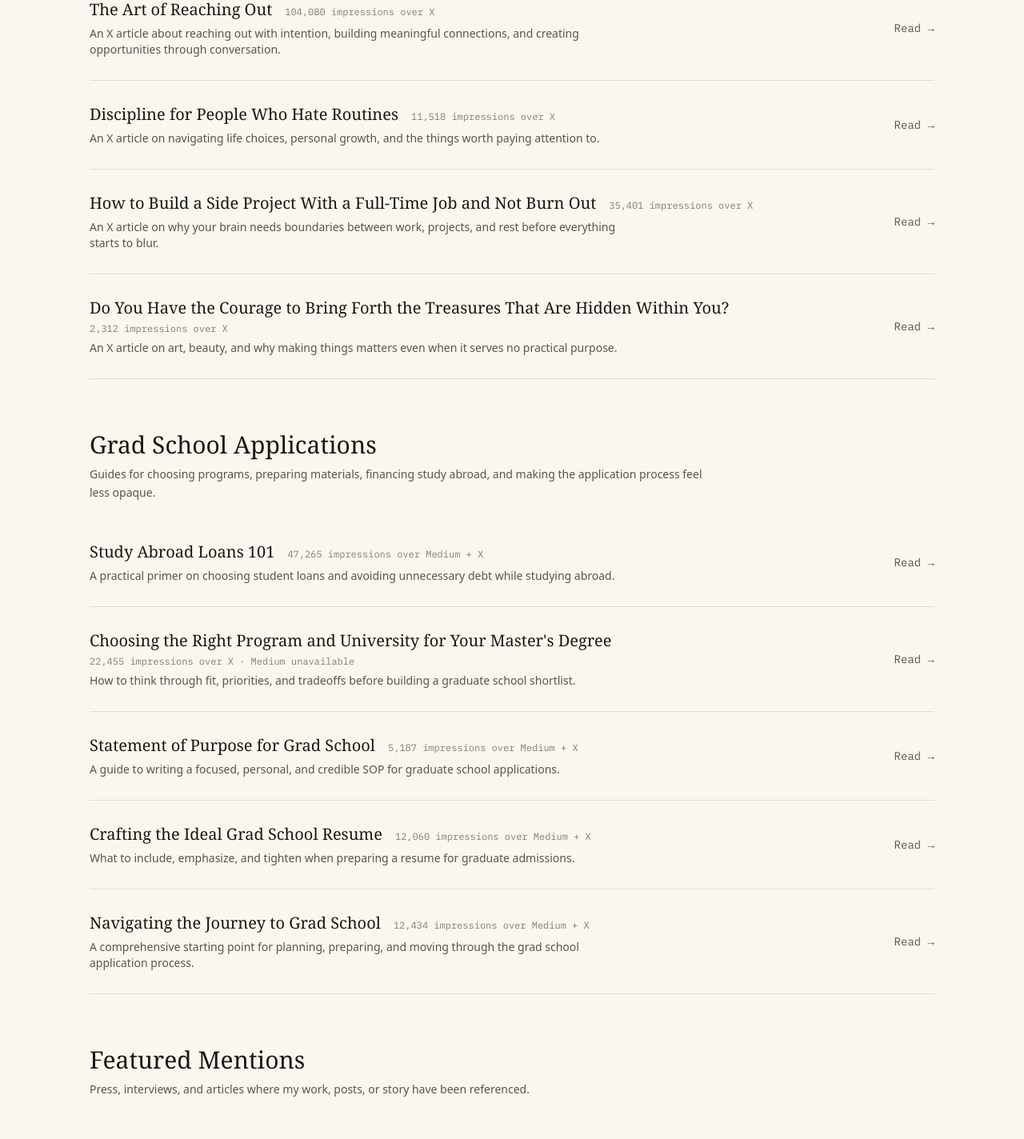
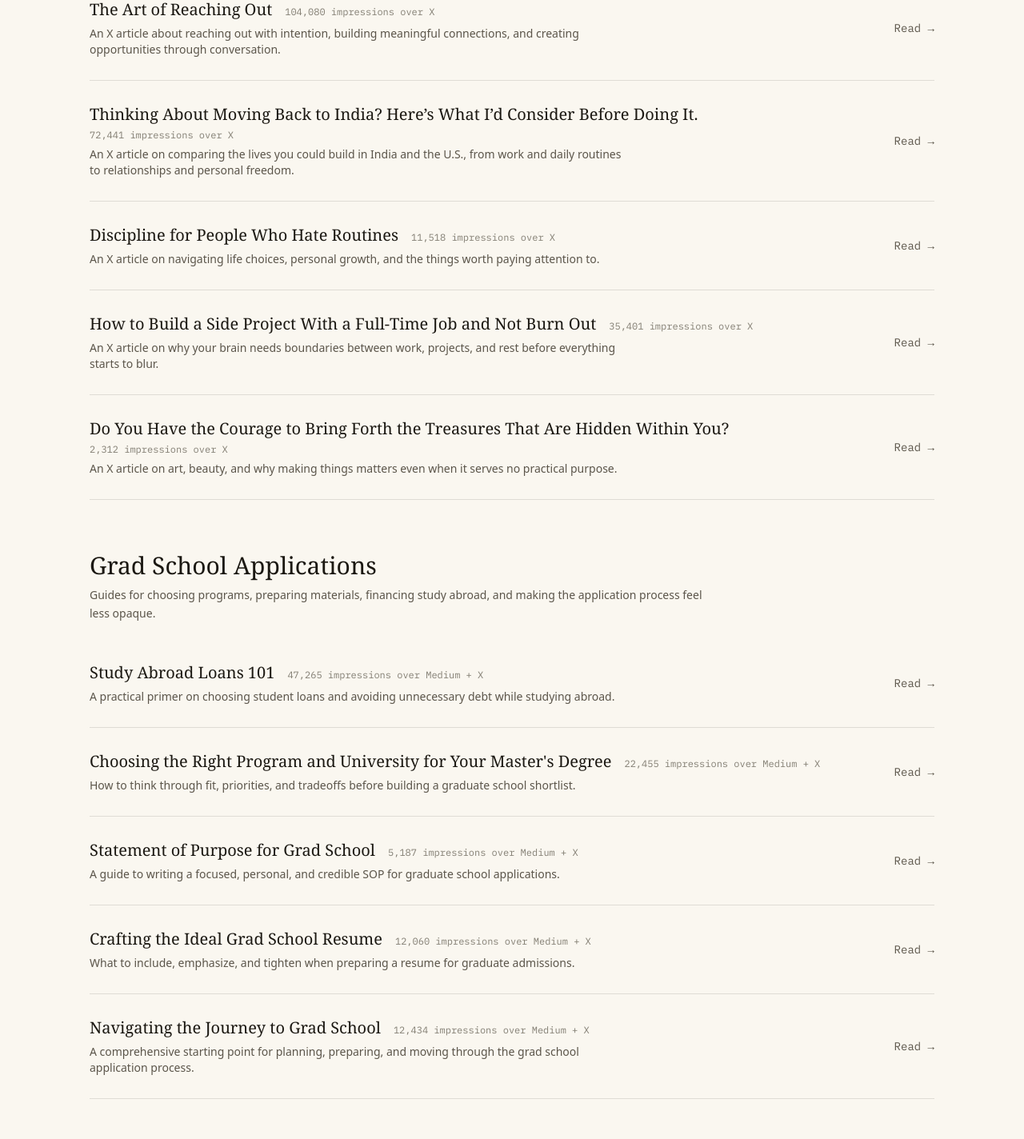
Before and after one commit to SudeepaNoble/SudeepaNoble.github.io, a Next.js app: page /writing in a window 1280 px wide. Shown: the part 500-1924 px from the top of the page at 80% size. Built offline with nearby package versions, Linux system fonts and the light colour scheme.

Commit message:
Update Codex usage and article titles, links, and impressions

```diff
--- a/src/data/profile.ts
+++ b/src/data/profile.ts
@@ -16,8 +16,8 @@ export const profile = {
 
   codexUsage: {
     prefix: "As per Codex, I've used ",
-    tokens: "1.4B tokens",
-    suffix: " lately · Aug 9, 2026.",
+    tokens: "1.6B tokens",
+    suffix: " lately · Oct 2, 2026.",
   },
 
   philosophyQuote:
--- a/src/data/writing.ts
+++ b/src/data/writing.ts
@@ -56,9 +56,8 @@ export const writing: WritingEntry[] = [
     externalUrl:
       "https://medium.com/@sudeepa-kolli/a-guide-to-choosing-the-right-program-and-university-for-your-masters-degree-c00143dc1ced?sharedUserId=sudeepa-kolli",
     readingTime: "5 min read",
-    mediumImpressions: "Unavailable",
     xImpressions: [4726, 17729],
-    impressionsSummary: "22,455 impressions over X · Medium unavailable",
+    impressionsSummary: "22,455 impressions over Medium + X",
   },
   {
     slug: "statement-of-purpose-for-grad-school",
@@ -119,6 +118,18 @@ export const writing: WritingEntry[] = [
     impressionsSummary: "104,080 impressions over X",
   },
   {
+    slug: "thinking-about-moving-back-to-india",
+    title: "Thinking About Moving Back to India? Here’s What I’d Consider Before Doing It.",
+    shortDescription:
+      "An X article on comparing the lives you could build in India and the U.S., from work and daily routines to relationships and personal freedom.",
+    section: "Life, Work & Ideas",
+    category: "Life",
+    date: "2026-09-23",
+    externalUrl: "https://x.com/i_sudeepa/status/2102774861135483047?s=20",
+    xImpressions: [72441],
+    impressionsSummary: "72,441 impressions over X",
+  },
+  {
     slug: "x-thread-2015265792422736209",
     title: "Discipline for People Who Hate Routines",
     shortDescription:
@@ -159,7 +170,7 @@ export const writing: WritingEntry[] = [
   },
   {
     slug: "cna-india-brain-drain",
-    title: "India’s brain drain easing? Why more tech workers are coming home",
+    title: "India’s Brain Drain Easing? Why More Tech Workers Are Coming Home",
     shortDescription:
       "Featured by Channel News Asia in a story about Indian tech workers returning home, immigration uncertainty, and the opportunities and challenges they encounter.",
     section: "Featured Mentions",
@@ -195,7 +206,7 @@ export const writing: WritingEntry[] = [
   },
   {
     slug: "ndtv-american-dream-quote",
-    title: "Was It The Right Choice? The American Dream, Now a Nightmare for Many",
+    title: "Was It the Right Choice? The American Dream, Now a Nightmare for Many",
     shortDescription:
       "Quoted by NDTV Opinion on the risks and tradeoffs of moving to the US for a master's degree.",
     section: "Featured Mentions",
```
